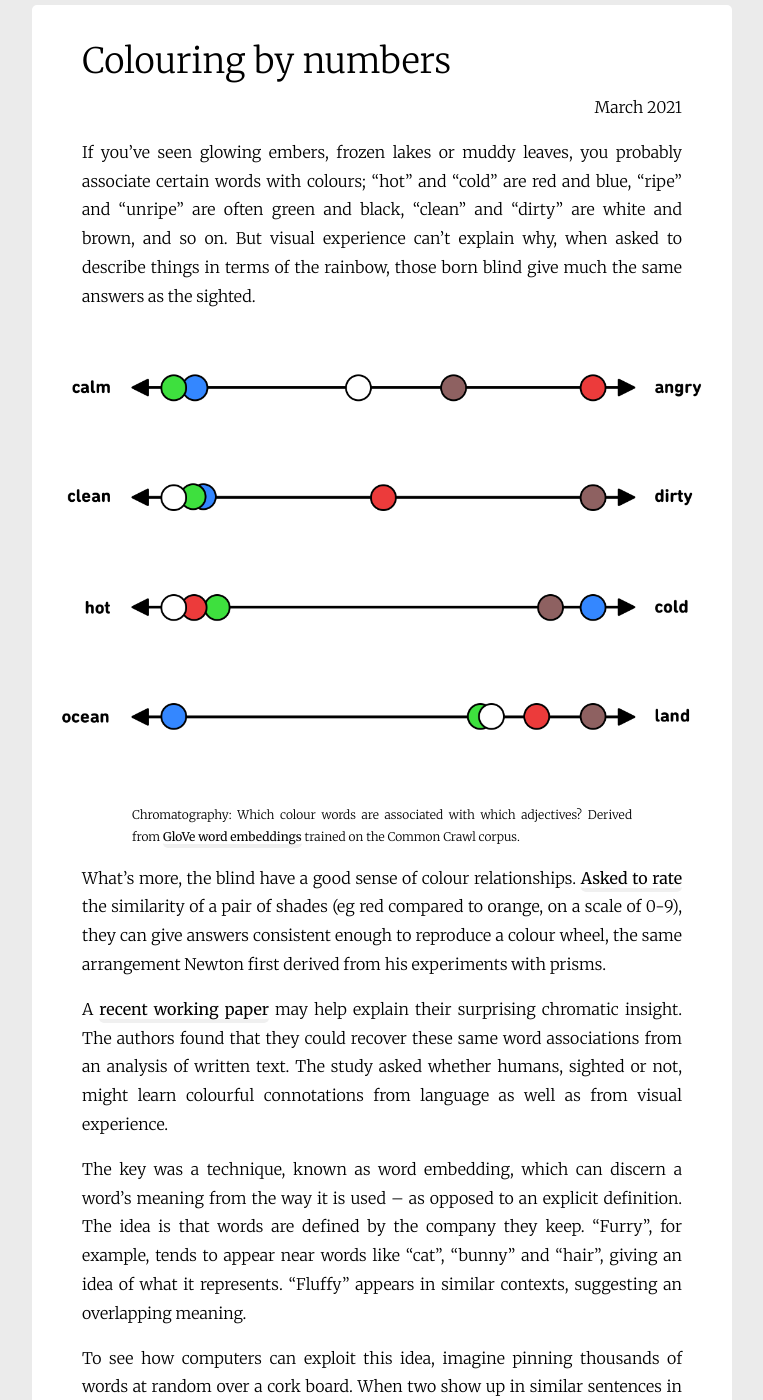
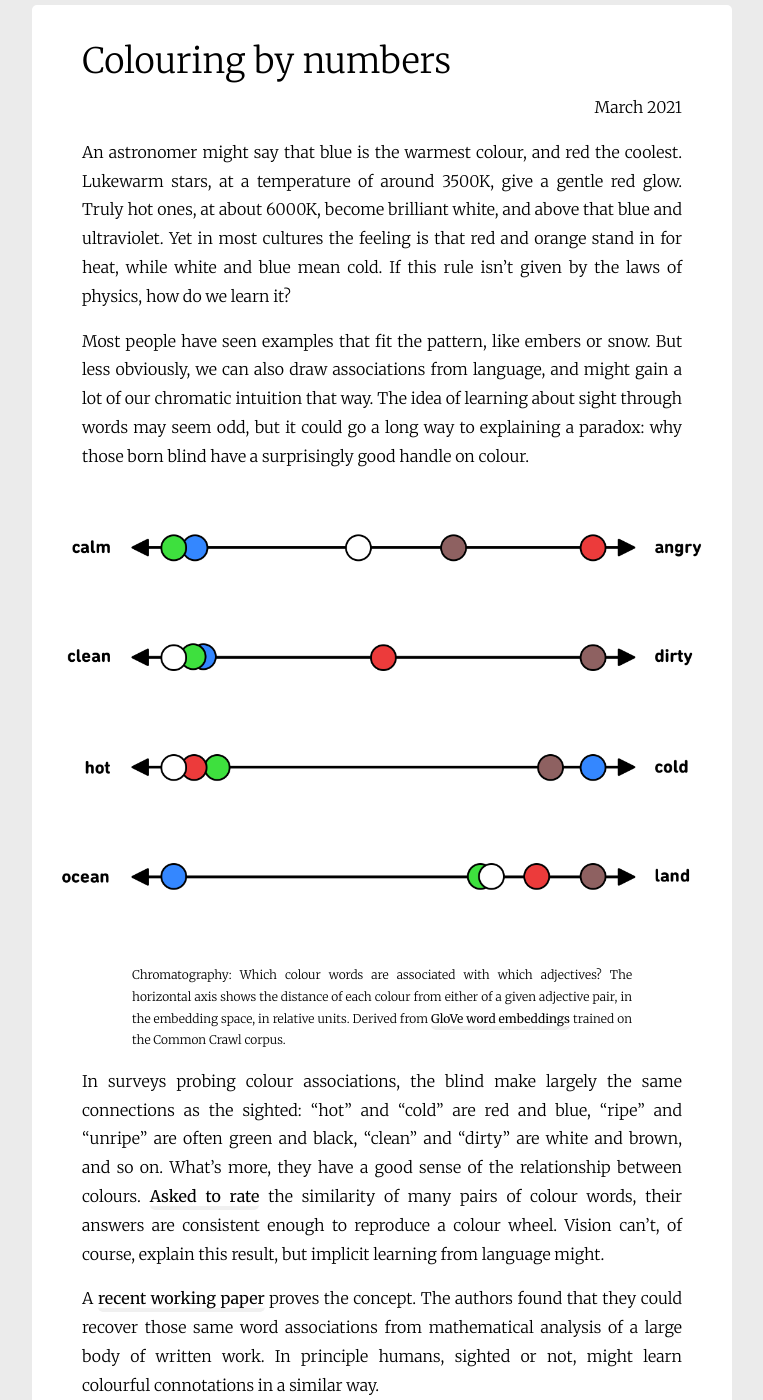
Before and after one commit to MikeInnes/mikeinnes.github.io, a Jekyll site: the page built from _posts/2021-03-23-colours.md, in a window 1280 px wide and 1400 px high. Shown: the whole window, without its empty margins (258-1021 px from the left). Built offline with Jekyll 4.4.1, drawn with Linux system fonts in a browser that asks for light colours; some of the changed text lies outside the part shown.

Commit message:
small rework

```diff
--- a/_posts/2021-03-23-colours.md
+++ b/_posts/2021-03-23-colours.md
@@ -3,21 +3,23 @@ layout: post
 title: Colouring by numbers
 ---
 
-If you’ve seen glowing embers, frozen lakes or muddy leaves, you probably associate certain words with colours; “hot” and “cold” are red and blue, “ripe” and “unripe” are often green and black, “clean” and “dirty” are white and brown, and so on. But visual experience can’t explain why, when asked to describe things in terms of the rainbow, those born blind give much the same answers as the sighted.
+An astronomer might say that blue is the warmest colour, and red the coolest. Lukewarm stars, at a temperature of around 3500K, give a gentle red glow. Truly hot ones, at about 6000K, become brilliant white, and above that blue and ultraviolet. Yet in most cultures the feeling is that red and orange stand in for heat, while white and blue mean cold. If this rule isn't given by the laws of physics, how do we learn it?
+
+Most people have seen examples that fit the pattern, like embers or snow. But less obviously, we can also draw associations from language, and might gain a lot of our chromatic intuition that way. The idea of learning about sight through words may seem odd, but it could go a long way to explaining a paradox: why those born blind have a surprisingly good handle on colour.
 
 <div class="fill">
   <img src="{{site.url}}/assets/colours.png" />
 </div>
 
 <div class="caption">
-Chromatography: Which colour words are associated with which adjectives? Derived from <a href="https://nlp.stanford.edu/projects/glove/">GloVe word embeddings</a> trained on the Common Crawl corpus.
+Chromatography: Which colour words are associated with which adjectives? The horizontal axis shows the distance of each colour from either of a given adjective pair, in the embedding space, in relative units. Derived from <a href="https://nlp.stanford.edu/projects/glove/">GloVe word embeddings</a> trained on the Common Crawl corpus.
 </div>
 
-What’s more, the blind have a good sense of colour relationships. [Asked to rate](https://www.tandfonline.com/doi/abs/10.1080/13506285.2018.1465148?journalCode=pvis20) the similarity of a pair of shades (eg red compared to orange, on a scale of 0-9), they can give answers consistent enough to reproduce a colour wheel, the same arrangement Newton first derived from his experiments with prisms.
+In surveys probing colour associations, the blind make largely the same connections as the sighted: “hot” and “cold” are red and blue, “ripe” and “unripe” are often green and black, “clean” and “dirty” are white and brown, and so on. What’s more, they have a good sense of the relationship between colours. [Asked to rate](https://www.tandfonline.com/doi/abs/10.1080/13506285.2018.1465148?journalCode=pvis20) the similarity of many pairs of colour words, their answers are consistent enough to reproduce a colour wheel. Vision can't, of course, explain this result, but implicit learning from language might.
 
-A [recent working paper](https://psyarxiv.com/vyxpq/) may help explain their surprising chromatic insight. The authors found that they could recover these same word associations from an analysis of written text. The study asked whether humans, sighted or not, might learn colourful connotations from language as well as from visual experience.
+A [recent working paper](https://psyarxiv.com/vyxpq/) proves the concept. The authors found that they could recover those same word associations from mathematical analysis of a large body of written work. In principle humans, sighted or not, might learn colourful connotations in a similar way.
 
-The key was a technique, known as word embedding, which can discern a word’s meaning from the way it is used – as opposed to an explicit definition. The idea is that words are defined by the company they keep. “Furry”, for example, tends to appear near words like “cat”, “bunny” and “hair”, giving an idea of what it represents. “Fluffy” appears in similar contexts, suggesting an overlapping meaning.
+The key was a technique known as "word embedding", which can discern a term’s meaning from the way it is used – as opposed to an explicit definition. The idea is that words are defined by the company they keep. “Furry”, for example, tends to appear near words like “cat”, “bunny” and “hair”, giving an idea of what it represents. “Fluffy” appears in similar contexts, suggesting an overlapping meaning.
 
 To see how computers can exploit this idea, imagine pinning thousands of words at random over a cork board. When two show up in similar sentences in a source text, an algorithm moves them closer on the board. Eventually, interchangeable terms are pinned together; those that coincide rarely (and so have very different meanings) are remote.
 
@@ -29,6 +31,6 @@ The same trick applies to colours and adjectives. You just have to [find the rel
 
 Repeating the experiment with different sources of text, the algorithm’s results were most human-like when it had access to fiction. Sentences with particularly vivid objects (eg embers, both red and hot, or bananas, both ripe and yellow) boosted the result, suggesting they were the main route for colours and adjectives to become linked.
 
-Despite this evidence, the authors didn’t find that bookworms feel stronger associations. But if they learned those associations from reading, the (literate and well-educated) students surveyed may already have been saturated.
+Despite this evidence, the authors didn’t find that bookworms feel stronger associations. But the participating students were a well-read bunch, so if they learned the associations from reading they may have been saturated.
 
 Reading fiction is not the only way the blind could learn about colour; a handful in an earlier study had reviewed the spectrum in science lessons. Yet language must play a part, and word embeddings can untangle meaning that speakers take for granted. Such studies may illuminate how black-and-white text can convey sensory experiences. A picture may be worth a thousand words – but those words are no less vibrant.
```
